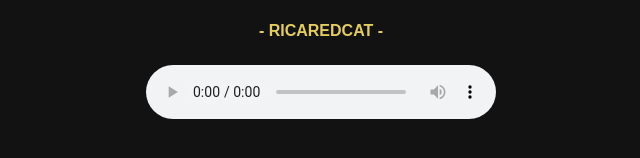
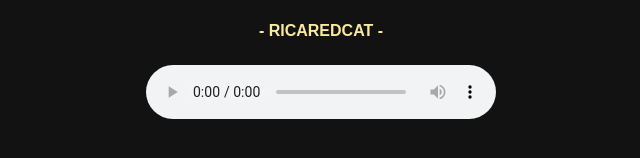
Before and after one commit to vrey03/candou_audio_player, a plain HTML site: page index.html in a window 1280 px wide. Shown: the part 470-628 px from the top of the page, 319-959 px from the left. Drawn offline with Linux system fonts and the light colour scheme.

Commit message:
Update index.html

```diff
--- a/index.html
+++ b/index.html
@@ -46,7 +46,7 @@ body {
     font-weight: bold;
     margin-bottom: 25px;
     text-align: center;
-    color:#e3cd5f;
+    color:#faea9b;
 }
 
 audio {
```
